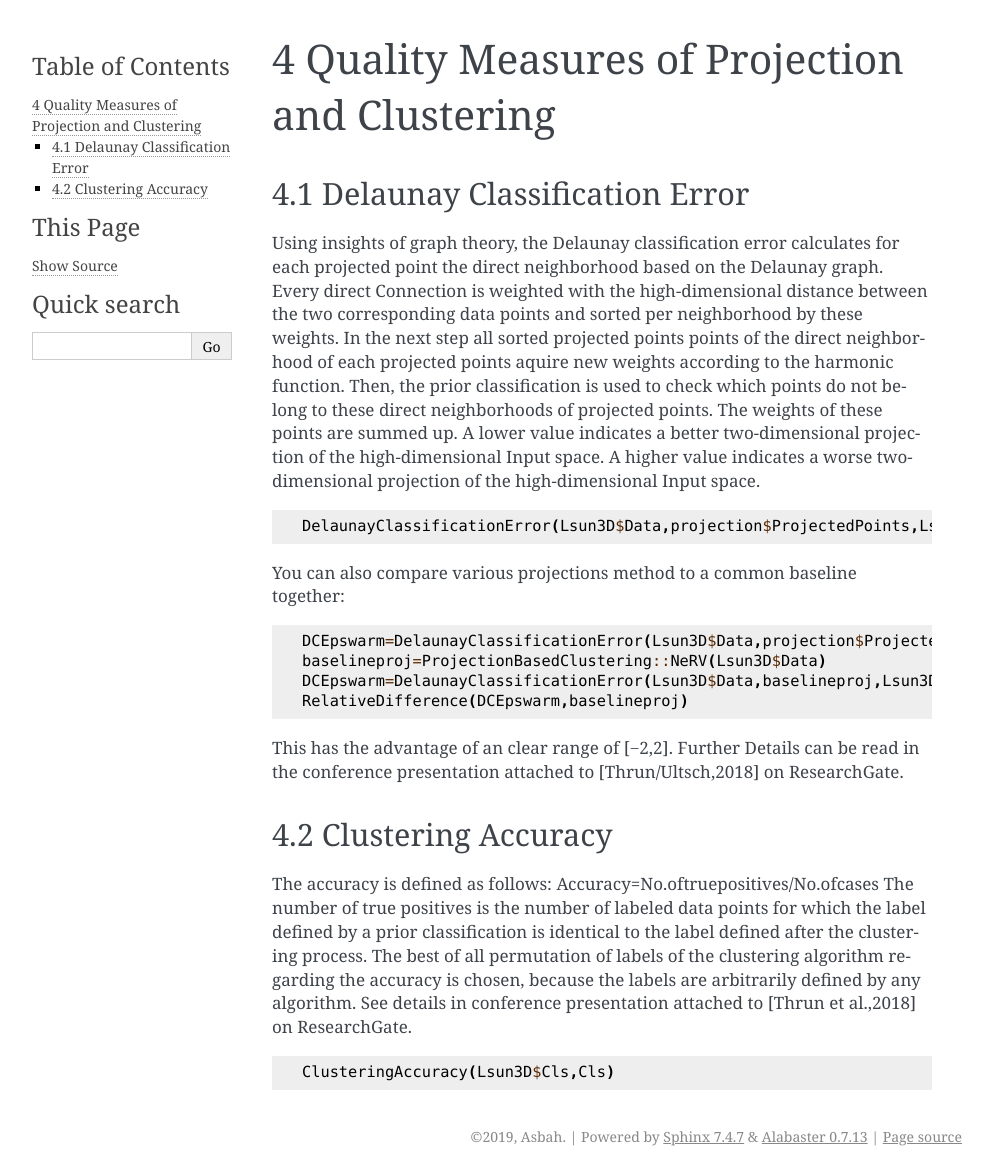
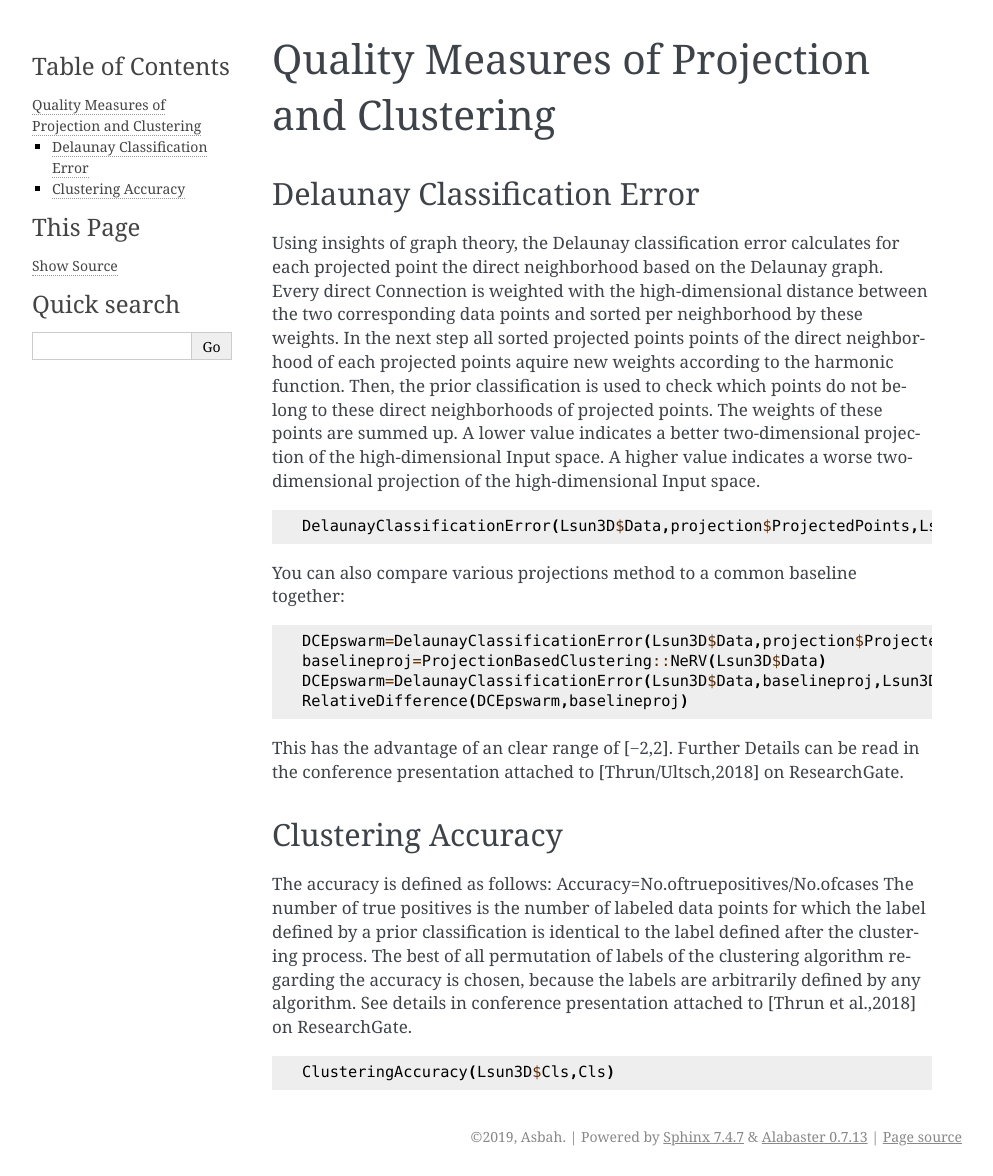
Before and after one commit to AsbahToqeer/DatabionicSwarm, a Sphinx documentation site: the page built from docs/source/third.rst, in a window 1280 px wide. Shown: the whole page, without its empty margins (148-1141 px from the left). Built offline with Sphinx 7.4.7, drawn with Linux system fonts in a browser that asks for light colours.

Commit message:
Update third.rst

```diff
--- a/docs/source/third.rst
+++ b/docs/source/third.rst
@@ -1,9 +1,9 @@
-***********************************************
-4 Quality Measures of Projection and Clustering
-***********************************************
 
-4.1 Delaunay Classification Error
-#################################
+Quality Measures of Projection and Clustering
+=============================================
+
+Delaunay Classification Error
+-----------------------------
 
 Using insights of graph theory, the Delaunay classification error calculates for each projected point the direct neighborhood based on the Delaunay graph. Every direct Connection is weighted with the high-dimensional distance between the two corresponding data points and sorted per neighborhood by these weights. In the next step all sorted projected points points of the direct neighborhood of each projected points aquire new weights according to the harmonic function. Then, the prior classification is used to check which points do not belong to these direct neighborhoods of projected points. The weights of these points are summed up. A lower value indicates a better two-dimensional projection of the high-dimensional Input space. A higher value indicates a worse two-dimensional projection of the high-dimensional Input space.
 
@@ -22,8 +22,8 @@ You can also compare various projections method to a common baseline together:
 
 This has the advantage of an clear range of [−2,2]. Further Details can be read in the conference presentation attached to [Thrun/Ultsch,2018] on ResearchGate.
 
-4.2 Clustering Accuracy
-#######################
+Clustering Accuracy
+-------------------
 
 The accuracy is defined as follows: Accuracy=No.oftruepositives/No.ofcases The number of true positives is the number of labeled data points for which the label defined by a prior classification is identical to the label defined after the clustering process. The best of all permutation of labels of the clustering algorithm regarding the accuracy is chosen, because the labels are arbitrarily defined by any algorithm. See details in conference presentation attached to [Thrun et al.,2018] on ResearchGate.
 
```
